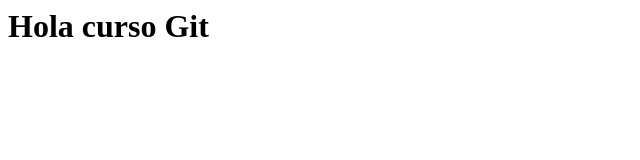
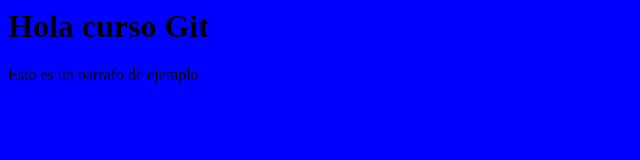
Before and after one commit to Lean788/cursillo, a plain HTML site: page index.html in a window 1280 px wide. Shown: the whole page, without its empty margins (0-640 px from the left). Drawn offline with Linux system fonts and the light colour scheme.

Commit message:
parrafo y tamaño fuente

```diff
--- /dev/null
+++ b/css/nuevo.css
@@ -0,0 +1,4 @@
+
+body{
+    background-color: #00F;
+}
--- a/index.html
+++ b/index.html
@@ -1,8 +1,10 @@
 <html>
 	<head>
 		<title>Mi página de ejemplo</title>
+	<link href="css/nuevo.css" rel="stylesheet" type="text/css">
 	</head>
 	<body>
-	<h1>Hola curso Git</h1>
+    <h1>Hola curso Git</h1>
+    <p>Esto es un parrafo de ejemplo</p>
 	</body>
 </html>
```
Also changed, not shown: js/nuevojs_git.js (added).
